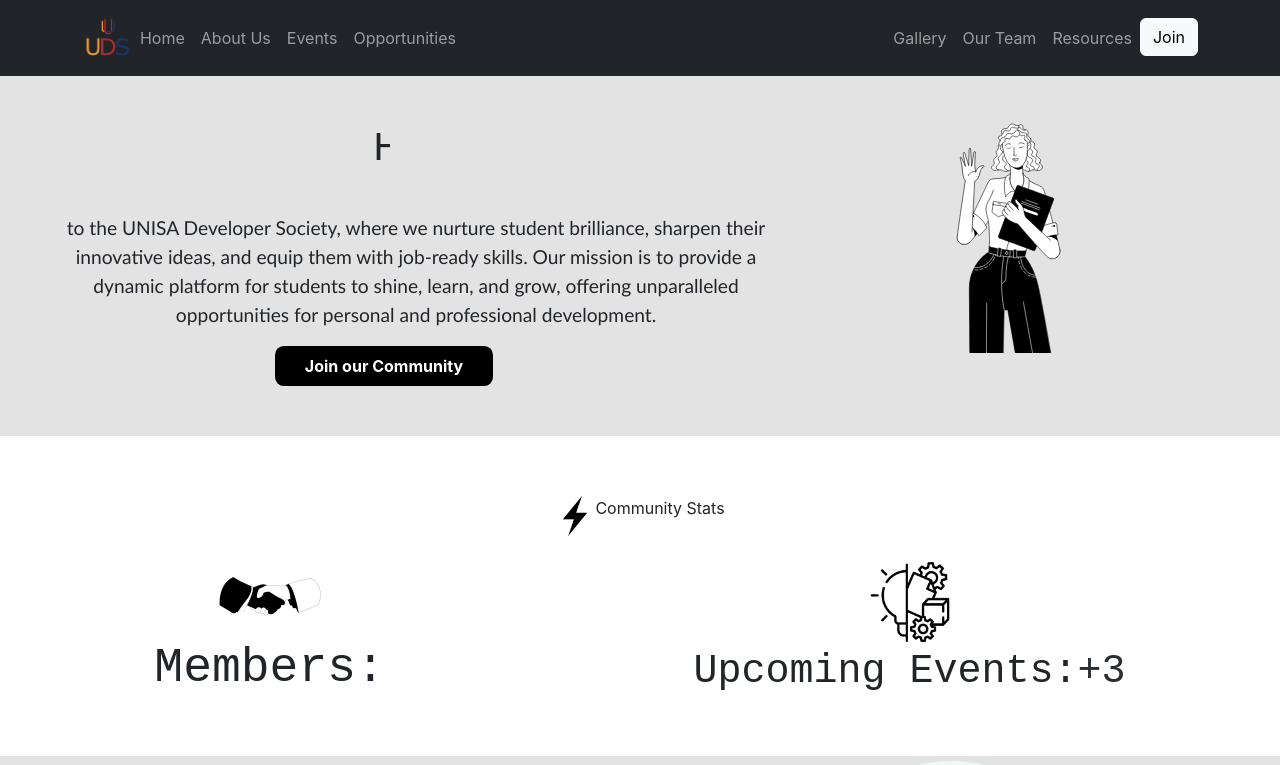
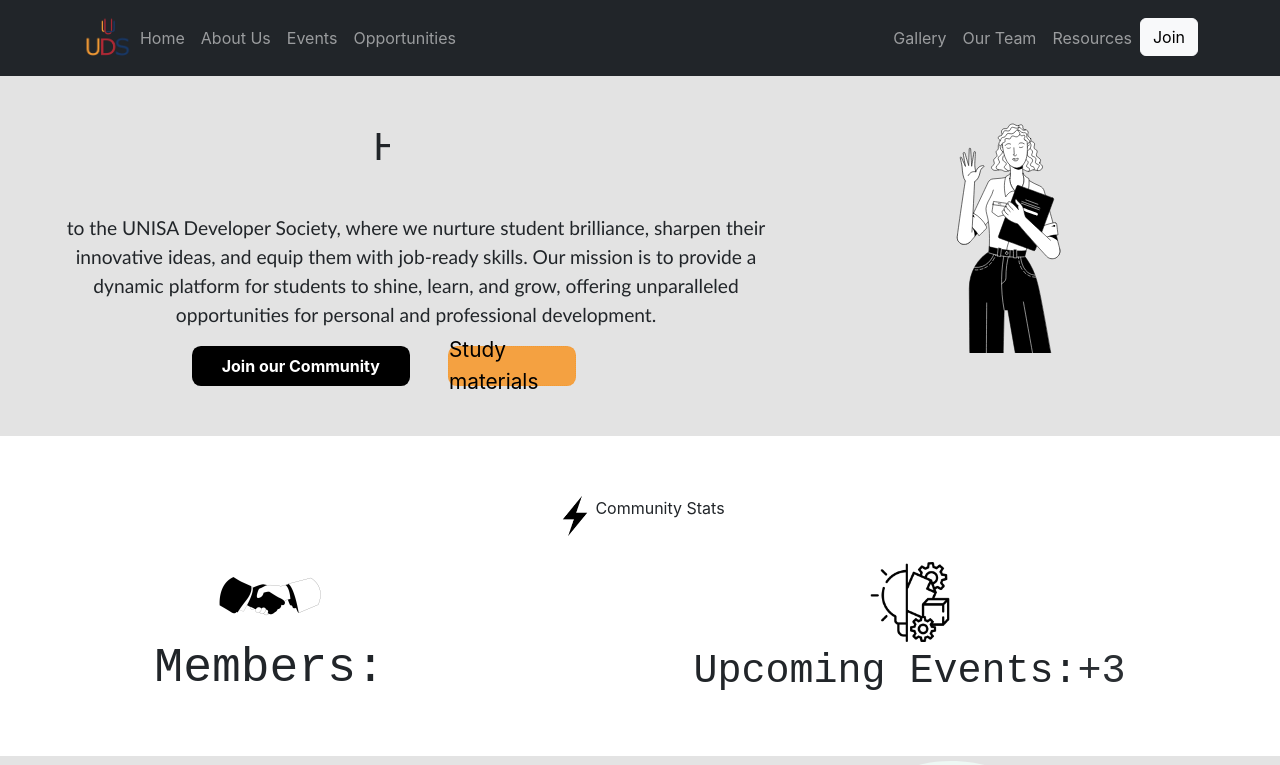
Before and after one commit to unisadevsociety/site, a React (Create React App) app: page /site/home in a window 1280 px wide. Shown: the top 765 px of the page. Built offline with nearby package versions, Linux system fonts and the light colour scheme; no server answers.

Commit message:
Library button added

```diff
--- a/src/components/Home.js
+++ b/src/components/Home.js
@@ -85,7 +85,7 @@
                   Join our Community
                 </Link>
               </div>
-              {/* <div className="StudymaterialButton">
+              <div className="StudymaterialButton">
                 <Link
                   as={Link}
                   to="https://unisadevsociety.github.io/LIB/"
@@ -93,7 +93,7 @@
                 >
                   Study materials
                 </Link>
-              </div> */}
+              </div>
             </div>
           </div>
           <div className="rightHeroSide">
```
